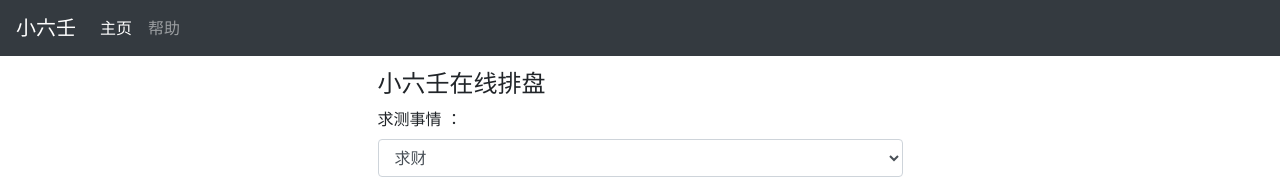
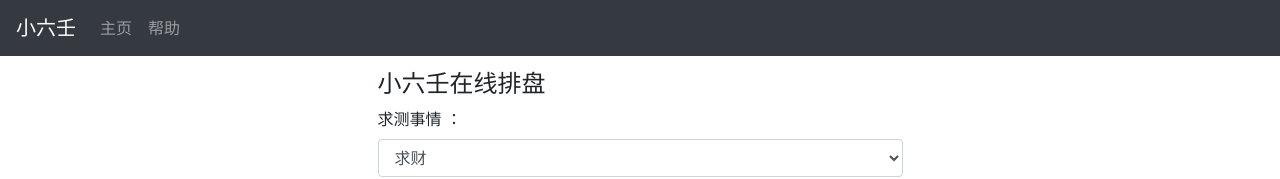
Before and after one commit to qfdk/nasi-x6r, an Angular app: page / in a window 1280 px wide. Shown: the top 179 px of the page. Built offline with nearby package versions, Linux system fonts and the light colour scheme.

Commit message:
[Dev] add routerLinkActive

```diff
--- a/src/app/layout/nav/nav.component.html
+++ b/src/app/layout/nav/nav.component.html
@@ -6,11 +6,12 @@
     </button>
     <div class="collapse navbar-collapse" id="collapsibleNavId">
         <ul class="navbar-nav mr-auto mt-2 mt-lg-0">
-            <li class="nav-item active">
-                <a class="nav-link" [routerLink]="['/index']">主页 <span class="sr-only">(current)</span></a>
+            <li class="nav-item">
+                <a class="nav-link" [routerLink]="['/index']" routerLinkActive="active">主页 <span
+                        class="sr-only">(current)</span></a>
             </li>
             <li class="nav-item">
-                <a class="nav-link" [routerLink]="['/help']">帮助</a>
+                <a class="nav-link" [routerLink]="['/help']" routerLinkActive="active">帮助</a>
             </li>
         </ul>
     </div>
```
